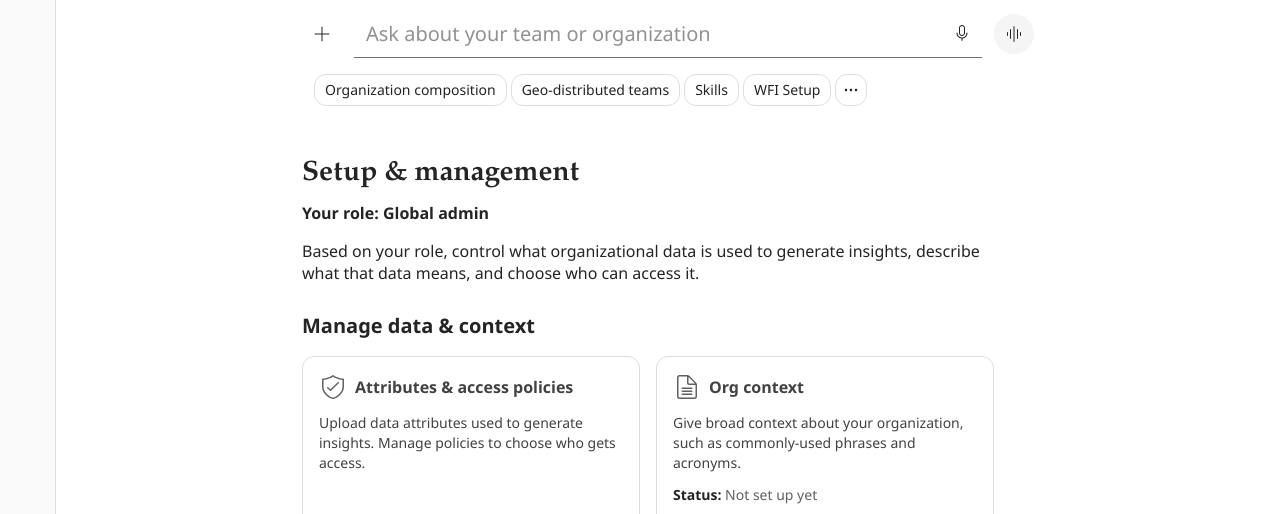
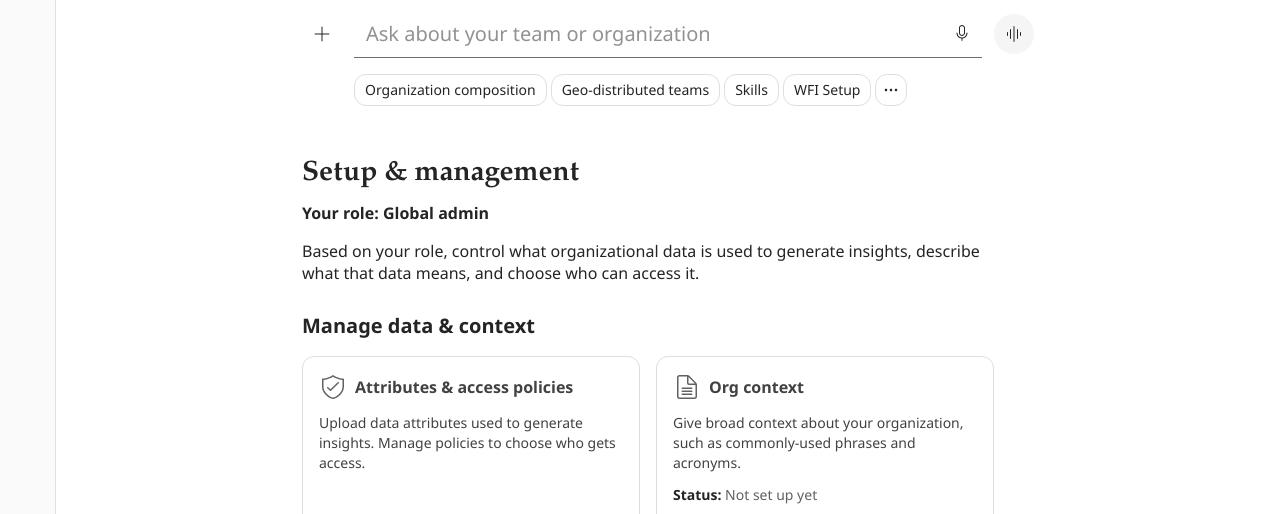
Before and after one commit to rappd/wfi-prototype, a plain HTML site: page index.html in a window 1280 px wide. Shown: the part 227-741 px from the top of the page. Drawn offline with Linux system fonts and the light colour scheme.

Commit message:
Aligned the chips to the chat bar

```diff
--- a/styles.css
+++ b/styles.css
@@ -204,7 +204,7 @@ a.link:hover { text-decoration: underline; }
 .composer {
   display: flex;
   flex-direction: column;
-  align-items: center;
+  align-items: stretch;
   gap: 16px;
   margin-bottom: 48px;
 }
@@ -262,9 +262,13 @@ a.link:hover { text-decoration: underline; }
 .suggestion-row {
   display: flex;
   flex-wrap: wrap;
+  justify-content: flex-start;
   gap: 4px;
   width: 100%;
-  max-width: 708px;
+  /* Match composer-field: ghost-icon (40) + row gap (12) */
+  padding-left: 52px;
+  padding-right: 52px;
+  box-sizing: border-box;
 }
 
 .suggestion-row button {
```
